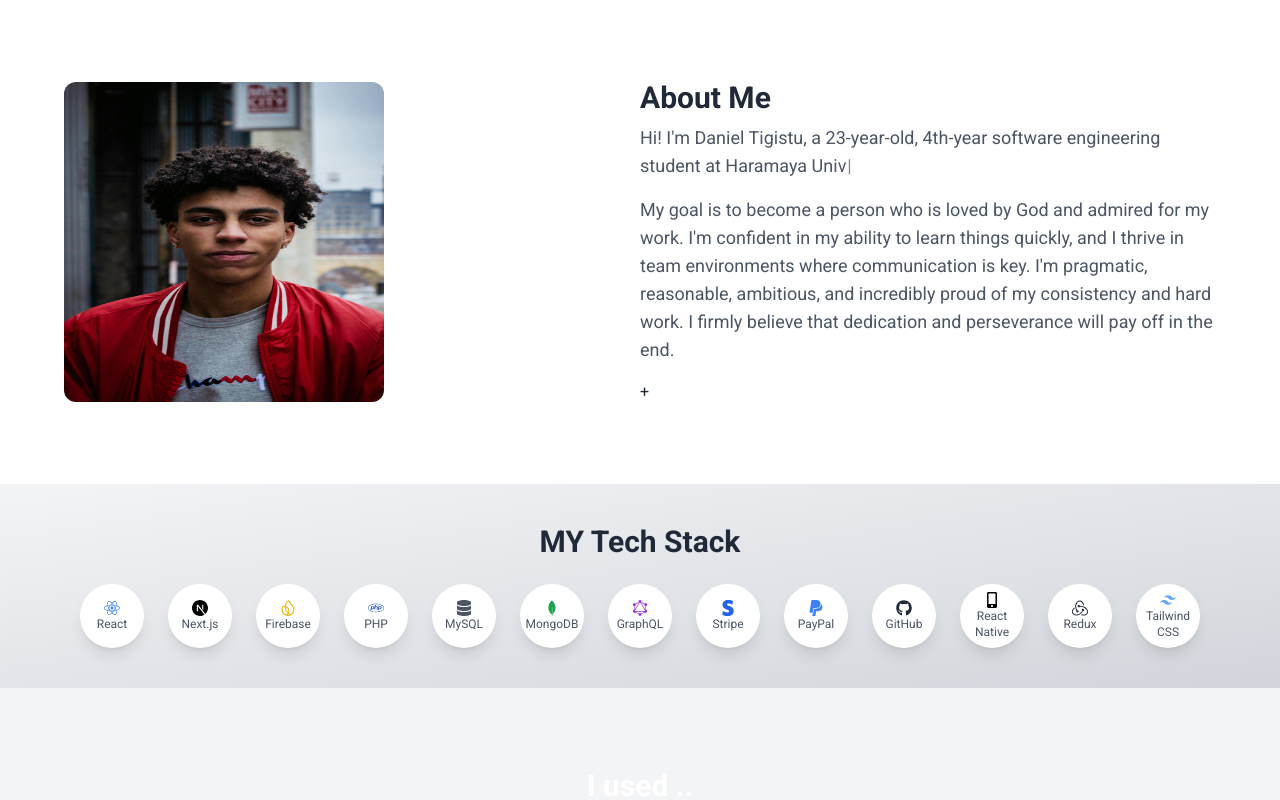
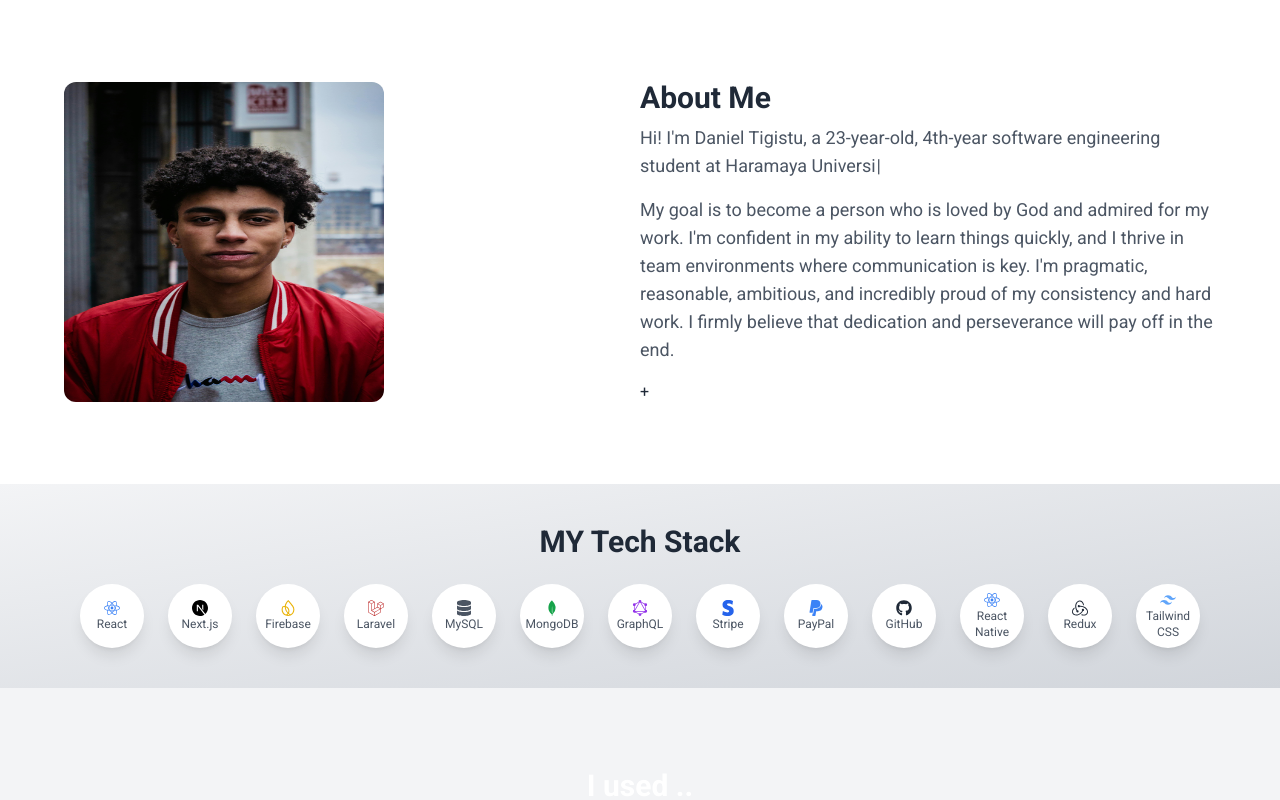
Before and after one commit to codewithdann0/my-portfolio, a Next.js app: page / in a window 1280 px wide. Shown: the part 800-1600 px from the top of the page. Built offline with nearby package versions, Linux system fonts and the light colour scheme.

Commit message:
some change to techstack section

```diff
--- /dev/null
+++ b/app/components/Exprience.jsx
@@ -0,0 +1,43 @@
+"use client"; // Ensure this component runs on the client side
+import React from 'react';
+
+const Experience = () => {
+  const experiences = [
+    {
+      title: "Joiner",
+      company: "XYZ Carpentry",
+      duration: "January 2020 - June 2021",
+      description: "Worked on various woodworking projects, including custom furniture and cabinetry. Collaborated with clients to meet their specifications and ensure quality craftsmanship.",
+    },
+    {
+      title: "Fullstack Developer",
+      company: "Tech Solutions Ltd.",
+      duration: "July 2021 - Present",
+      description: "Developed and maintained web applications using React, Node.js, and Tailwind CSS. Collaborated with cross-functional teams to enhance user experience and optimize performance.",
+    },
+    {
+      title: "Software Engineer",
+      company: "Innovatech Inc.",
+      duration: "January 2022 - Present",
+      description: "Designed and implemented software solutions to meet business needs. Conducted code reviews, wrote unit tests, and ensured adherence to best practices in software development.",
+    },
+  ];
+
+  return (
+    <section className="py-10 bg-gradient-to-br from-gray-100 to-gray-300 dark:from-gray-900 dark:to-gray-700 text-center">
+      <h2 className="text-3xl font-bold mb-6 text-gray-800 dark:text-white">Experience</h2>
+      <div className="flex flex-col items-center space-y-8">
+        {experiences.map((exp, index) => (
+          <div key={index} className="bg-white dark:bg-gray-800 rounded-lg shadow-lg p-6 w-80 transition-transform transform hover:scale-105">
+            <h3 className="text-xl font-semibold text-gray-800 dark:text-white">{exp.title}</h3>
+            <h4 className="text-md text-gray-600 dark:text-gray-300">{exp.company}</h4>
+            <p className="text-sm text-gray-500 dark:text-gray-400">{exp.duration}</p>
+            <p className="mt-2 text-gray-700 dark:text-gray-300">{exp.description}</p>
+          </div>
+        ))}
+      </div>
+    </section>
+  );
+};
+
+export default Experience;
--- a/app/components/Techstacks.jsx
+++ b/app/components/Techstacks.jsx
@@ -3,6 +3,7 @@ import React from 'react';
 import { motion } from 'framer-motion';
 import { FaReact, FaNodeJs, FaPhp, FaDatabase, FaGithub, FaMobileAlt } from 'react-icons/fa';
 import { SiNextdotjs, SiFirebase, SiStripe, SiPaypal, SiGraphql, SiRedux, SiTailwindcss, SiMongodb } from 'react-icons/si';
+import { FaLaravel } from "react-icons/fa6";
 
 // Framer Motion Variants
 const fadeInAnimation = {
@@ -16,14 +17,14 @@ const TechStacks = () => {
     { icon: <FaReact className="text-blue-500" />, name: 'React' },
     { icon: <SiNextdotjs className="text-black dark:text-white" />, name: 'Next.js' },
     { icon: <SiFirebase className="text-yellow-500" />, name: 'Firebase' },
-    { icon: <FaPhp className="text-blue-700" />, name: 'PHP' },
+    { icon: < FaLaravel className="text-red-700" />, name: 'Laravel' },
     { icon: <FaDatabase className="text-gray-600" />, name: 'MySQL' },
     { icon: <SiMongodb className="text-green-600" />, name: 'MongoDB' },
     { icon: <SiGraphql className="text-purple-600" />, name: 'GraphQL' },
     { icon: <SiStripe className="text-blue-600" />, name: 'Stripe' },
     { icon: <SiPaypal className="text-blue-500" />, name: 'PayPal' },
     { icon: <FaGithub className="text-gray-800 dark:text-gray-200" />, name: 'GitHub' },
-    { icon: <FaMobileAlt className="text-black dark:text-white" />, name: 'React Native' },
+    { icon: <FaReact className="text-blue-500" />, name: 'React Native' },
     { icon: <SiRedux className="text purple-600" />, name: 'Redux' },
     { icon: <SiTailwindcss className="text-blue-400" />, name: 'Tailwind CSS' },
   ];
--- a/app/layout.tsx
+++ b/app/layout.tsx
@@ -9,6 +9,7 @@ import Contact from "./components/Contact";
 import Footer from "./components/Footer";
 import Skills from './components/Skills';
 import Techstacks from './components/Techstacks';
+import Exprience from './components/Exprience'
 const geistSans = localFont({
   src: "./fonts/GeistVF.woff",
   variable: "--font-geist-sans",
@@ -49,6 +50,7 @@ export default function RootLayout({
         <Techstacks/>
         <Skills />
         <Projects/>
+        <Exprience/>
         <Contact/>
         <Footer/>
         {children}
```
